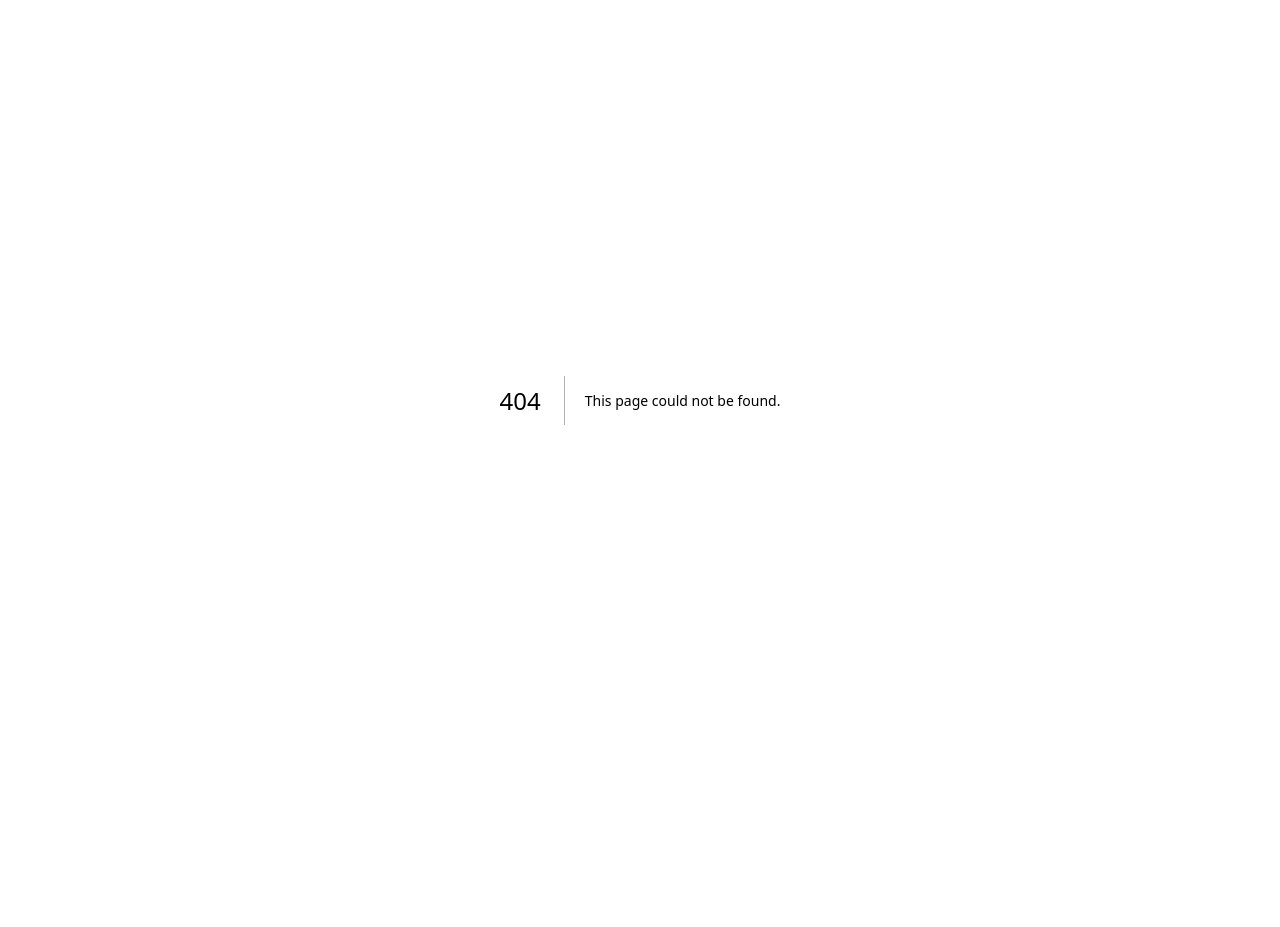
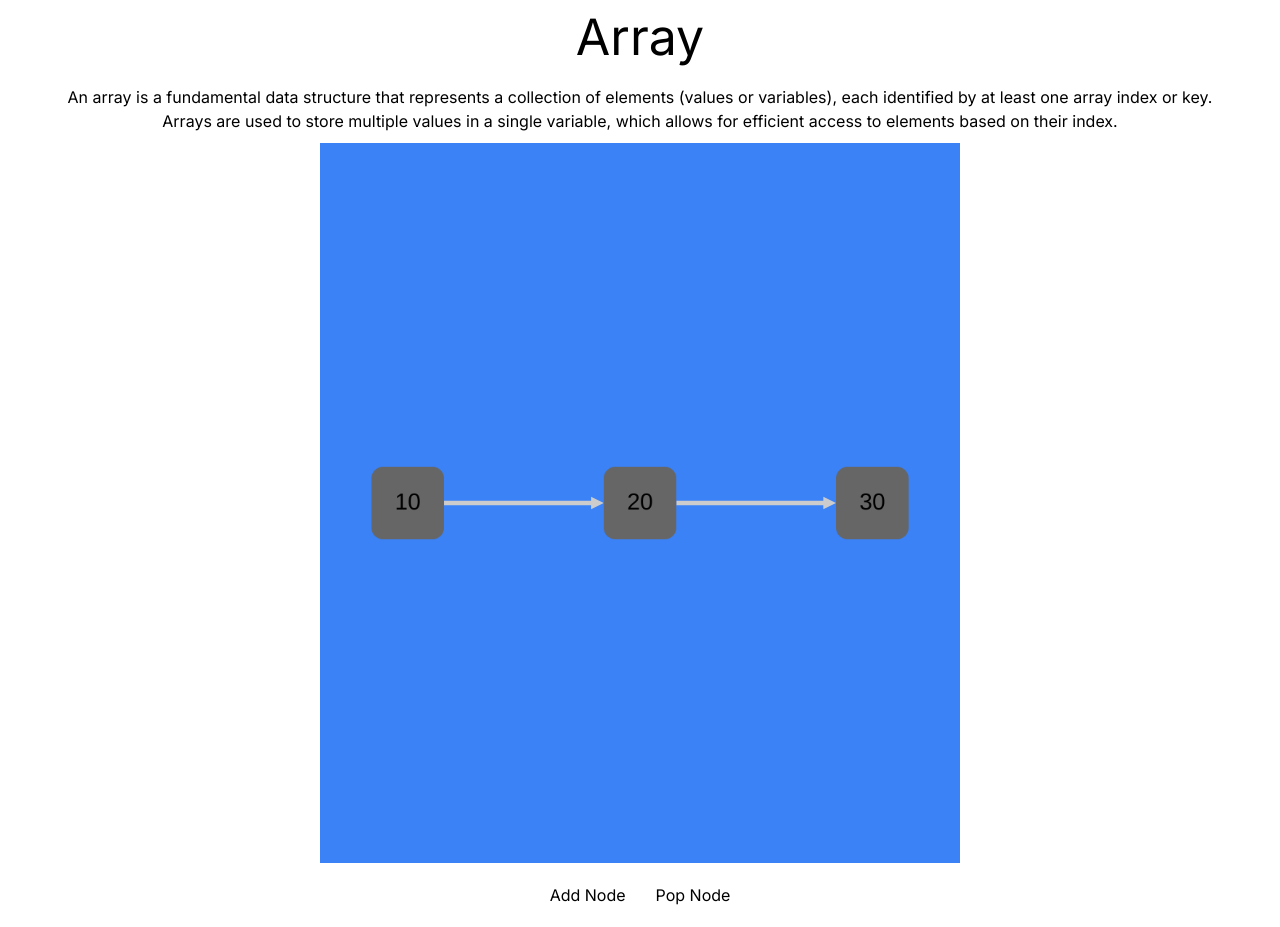
Before and after one commit to henrybarthelemy/heapster, a Next.js app in the folder umackathon/: page /array in a window 1280 px wide. Before the commit this address had no page. Before the commit the page ends 800 px from the top, so only its background shows below. Built offline with nearby package versions, Linux system fonts and the light colour scheme.

Commit message:
changed css for array

```diff
--- a/umackathon/src/app/cyto/page.tsx
+++ b/umackathon/src/app/array/page.tsx
@@ -2,6 +2,8 @@
 'use client';
 import React, { useEffect, useState } from 'react';
 import cytoscape from 'cytoscape';
+import "./style.css";
+
 
 const Cyto = () => {
   const [cy, setCy] = useState(null);
@@ -79,6 +81,10 @@ const Cyto = () => {
             'overlay-padding': 0,
             'overlay-color': 'transparent',
             'overlay-opacity': 0,
+            'target-arrow-shape': 'triangle',
+            'curve-style': 'bezier',
+            'target-arrow-color': '#ccc'
+
           }
         }
       ],
@@ -243,15 +249,24 @@ const Cyto = () => {
 
 
   return (
-  <div>
-     <div>
-      <div id ="buttonBar">
-        <button onClick={addNodeAndEdge}>Add Node</button>
-        <button onClick={removeLastNodeAndEdge}>Remove Node</button>
-        <div id='cy' style={{ width: '100%', height: '100vh' }} className="bg-blue-500" />
-  </div>
-  </div>
-  </div>
+        <div>
+            <div className="title">
+                <p>Array</p>
+            </div>
+            <div className="description">
+                <p>
+                An array is a fundamental data structure that represents a collection of elements (values or variables), each identified by at least one array index or key.
+                Arrays are used to store multiple values in a single variable, which allows for efficient access to elements based on their index.
+                </p>
+            </div>
+            <div className="cyContainer">
+                <div id='cy' className="bg-blue-500" />
+            </div>
+            <div className="buttonBar">
+                <button onClick={addNodeAndEdge}>Add Node</button>
+                <button onClick={removeLastNodeAndEdge}>Pop Node</button>
+            </div>
+      </div>
   )
 };
 
--- /dev/null
+++ b/umackathon/src/app/array/style.css
@@ -0,0 +1,31 @@
+.buttonBar {
+    display: flex;
+    justify-content: center;
+    align-items: center;
+    margin: 20px;
+    gap: 30px;
+}
+.cyContainer {
+    display: flex;
+    justify-content: center;
+    align-items: center;
+}
+#cy {
+    width: 50%;
+    height: 90vh;
+}
+.title {
+    text-align: center; /* Center the text horizontally */
+}
+
+.title p {
+    font-size: 50px; /* Adjust the font size as needed */
+}
+
+.description {
+    text-align: center;
+    padding-top: 10px;
+    padding-bottom: 10px;
+    margin: auto;
+    width: 90%;
+}
```
Also changed, not shown: umackathon/src/app/cyto/style.css (deleted, +0 -7 lines).
